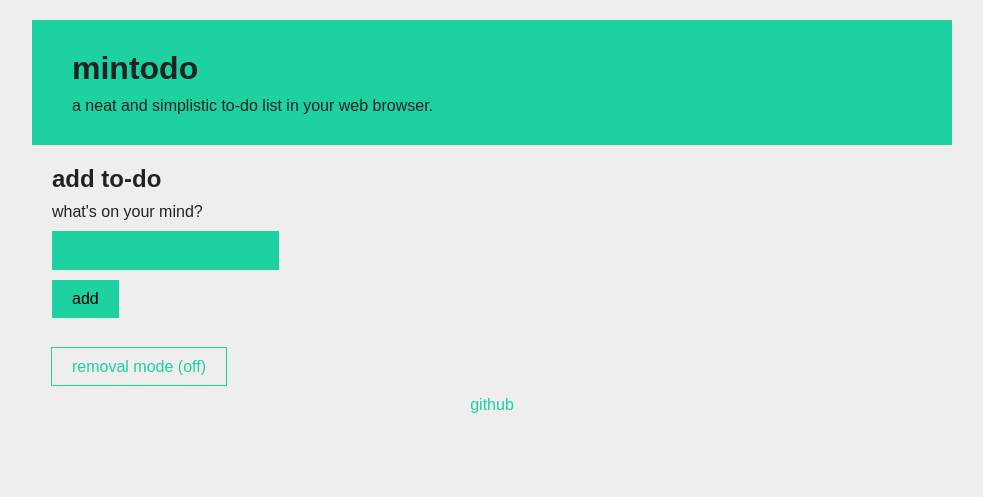
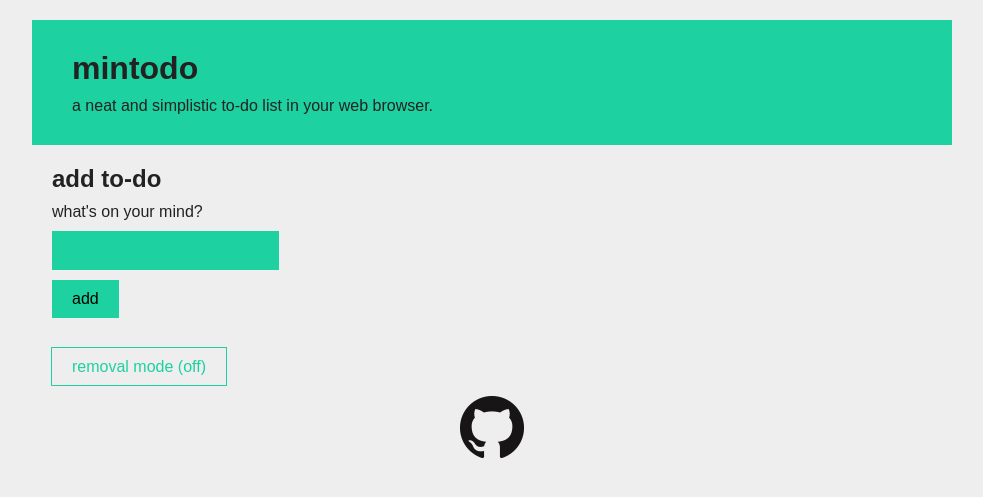
Before and after one commit to often/mintodo, a plain HTML site: page index.html in a window 1280 px wide. Shown: the whole page, without its empty margins (148-1131 px from the left). Drawn offline with Linux system fonts and the light colour scheme.

Commit message:
Update index.html

```diff
--- a/index.html
+++ b/index.html
@@ -36,6 +36,10 @@
         <span></span>
       </label>
     </main>
-    <footer><a href="https://github.com/often/mintodo" target="_blank" rel="noopener">github</a></footer>
+    <footer>
+      <a href="https://github.com/often/mintodo" target="_blank" rel="noopener">
+        <img src="github.png" alt="" />
+      </a>
+    </footer>
   </body>
 </html>
```
